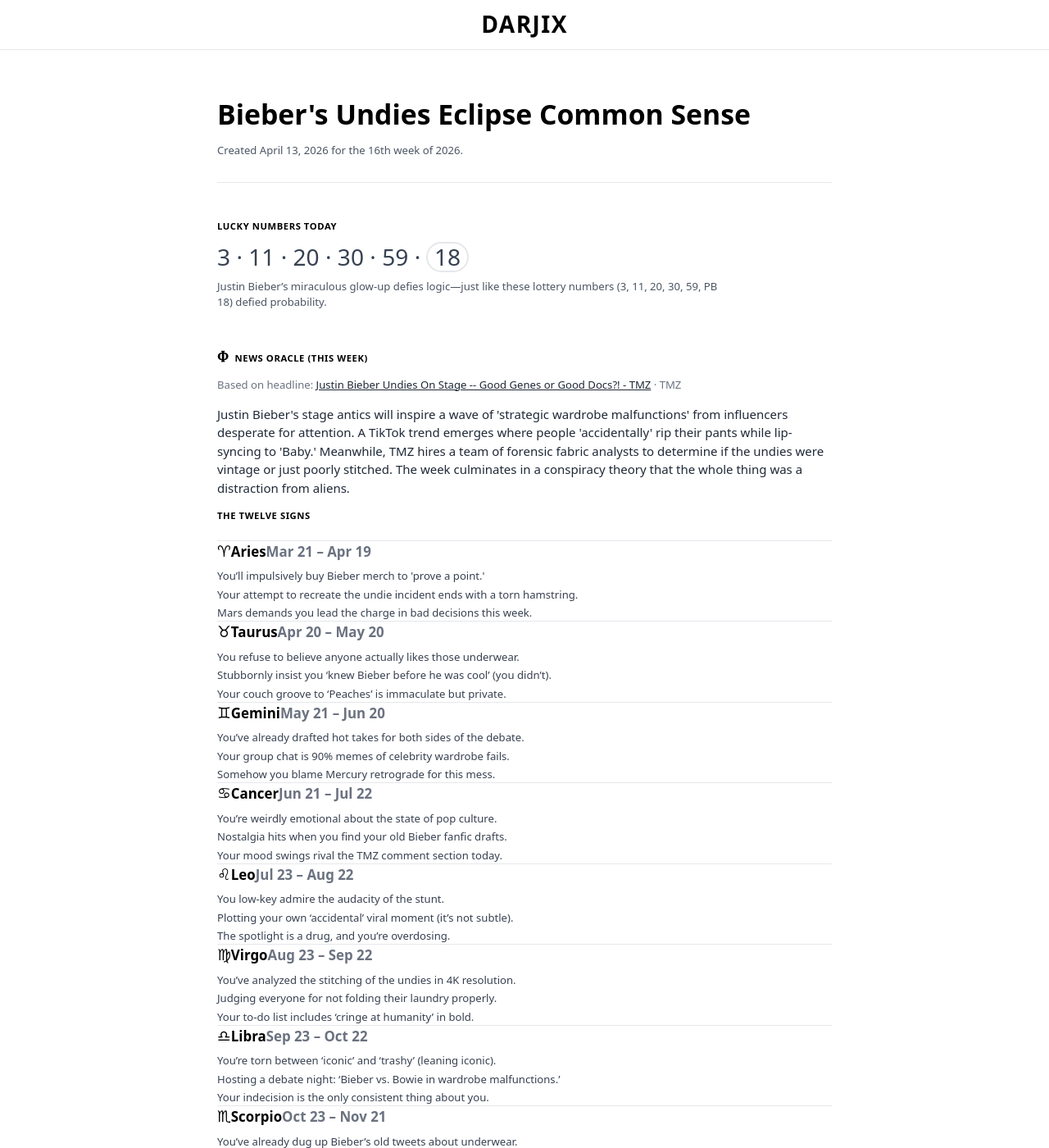
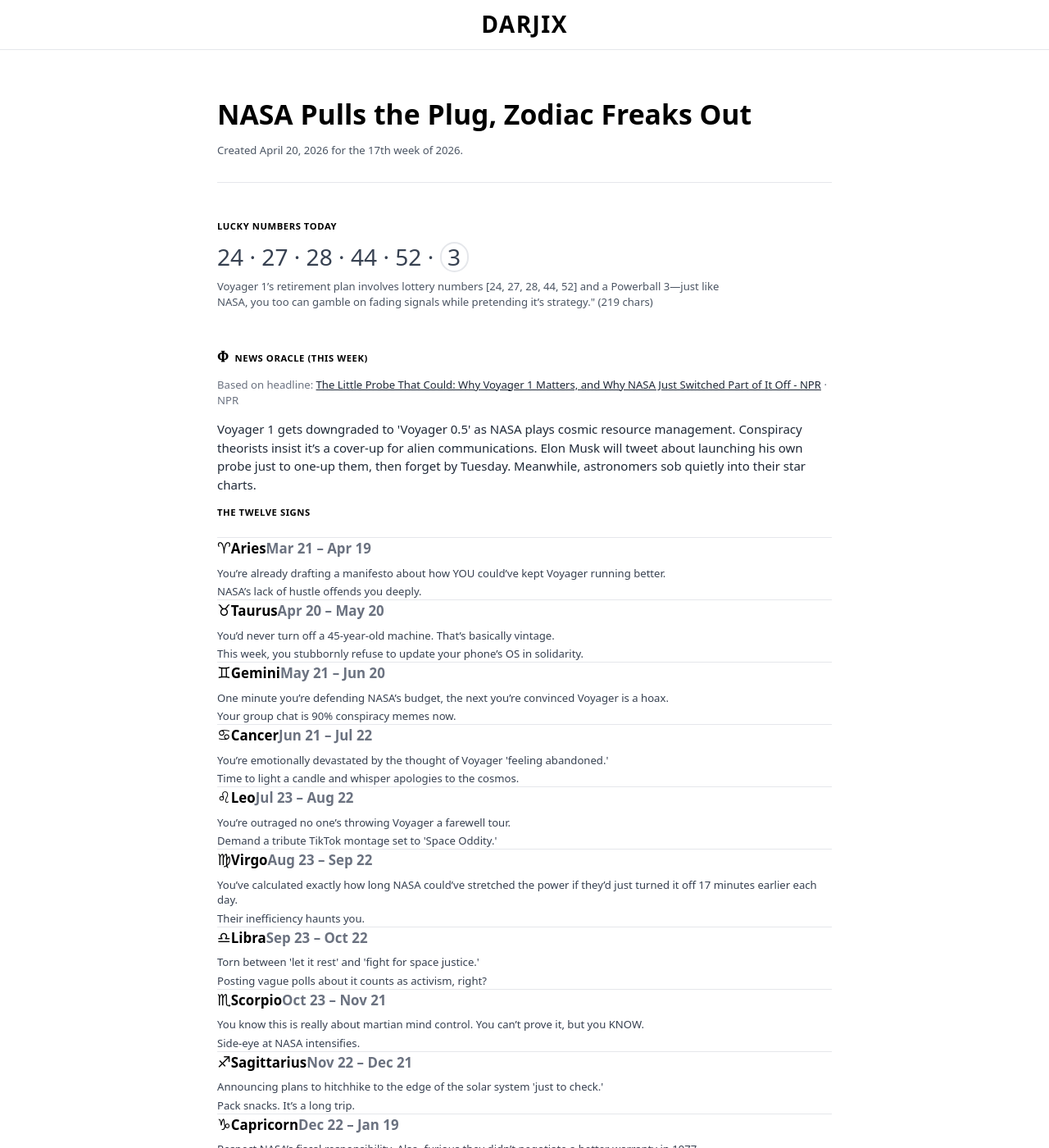
Before and after one commit to saldarji/darjix, a Jekyll site: the page built from horoscopes.html, in a window 1280 px wide and 1400 px high. Shown: the whole window at 82% size. Built offline with Jekyll 4.4.1, drawn with Linux system fonts in a browser that asks for light colours; some of the changed text lies outside the part shown.

Commit message:
🤖 Auto-update: Horoscopes - April 20, 2026

```diff
--- a/_data/horoscopes.json
+++ b/_data/horoscopes.json
@@ -1,110 +1,98 @@
 {
-  "page_title": "Bieber's Undies Eclipse Common Sense",
-  "week_start_iso": "2026-04-13",
-  "week_label": "April 13, 2026",
-  "date_caption": "Created April 13, 2026 for the 16th week of 2026.",
-  "generated_at_iso": "2026-04-13T10:27:35Z",
+  "page_title": "NASA Pulls the Plug, Zodiac Freaks Out",
+  "week_start_iso": "2026-04-20",
+  "week_label": "April 20, 2026",
+  "date_caption": "Created April 20, 2026 for the 17th week of 2026.",
+  "generated_at_iso": "2026-04-20T10:28:34Z",
   "news": {
-    "title": "Justin Bieber Undies On Stage -- Good Genes or Good Docs?! - TMZ",
-    "source": "TMZ",
-    "url": "https://www.tmz.com/2026/04/12/justin-bieber-good-genes-or-good-docs/"
+    "title": "The Little Probe That Could: Why Voyager 1 Matters, and Why NASA Just Switched Part of It Off - NPR",
+    "source": "NPR",
+    "url": "https://www.npr.org/2026/04/19/nx-s1-5789935/voyager-1-probe-nasa"
   },
-  "weekly_forecast": "Justin Bieber's stage antics will inspire a wave of 'strategic wardrobe malfunctions' from influencers desperate for attention. A TikTok trend emerges where people 'accidentally' rip their pants while lip-syncing to 'Baby.' Meanwhile, TMZ hires a team of forensic fabric analysts to determine if the undies were vintage or just poorly stitched. The week culminates in a conspiracy theory that the whole thing was a distraction from aliens.",
+  "weekly_forecast": "Voyager 1 gets downgraded to 'Voyager 0.5' as NASA plays cosmic resource management. Conspiracy theorists insist it’s a cover-up for alien communications. Elon Musk will tweet about launching his own probe just to one-up them, then forget by Tuesday. Meanwhile, astronomers sob quietly into their star charts.",
   "signs": [
     {
       "name": "Aries",
       "lines": [
-        "You’ll impulsively buy Bieber merch to 'prove a point.'",
-        "Your attempt to recreate the undie incident ends with a torn hamstring.",
-        "Mars demands you lead the charge in bad decisions this week."
+        "You’re already drafting a manifesto about how YOU could’ve kept Voyager running better.",
+        "NASA’s lack of hustle offends you deeply."
       ]
     },
     {
       "name": "Taurus",
       "lines": [
-        "You refuse to believe anyone actually likes those underwear.",
-        "Stubbornly insist you ‘knew Bieber before he was cool’ (you didn’t).",
-        "Your couch groove to ‘Peaches’ is immaculate but private."
+        "You’d never turn off a 45-year-old machine. That’s basically vintage.",
+        "This week, you stubbornly refuse to update your phone’s OS in solidarity."
       ]
     },
     {
       "name": "Gemini",
       "lines": [
-        "You’ve already drafted hot takes for both sides of the debate.",
-        "Your group chat is 90% memes of celebrity wardrobe fails.",
-        "Somehow you blame Mercury retrograde for this mess."
+        "One minute you’re defending NASA’s budget, the next you’re convinced Voyager is a hoax.",
+        "Your group chat is 90% conspiracy memes now."
       ]
     },
     {
       "name": "Cancer",
       "lines": [
-        "You’re weirdly emotional about the state of pop culture.",
-        "Nostalgia hits when you find your old Bieber fanfic drafts.",
-        "Your mood swings rival the TMZ comment section today."
+        "You’re emotionally devastated by the thought of Voyager 'feeling abandoned.'",
+        "Time to light a candle and whisper apologies to the cosmos."
       ]
     },
     {
       "name": "Leo",
       "lines": [
-        "You low-key admire the audacity of the stunt.",
-        "Plotting your own ‘accidental’ viral moment (it’s not subtle).",
-        "The spotlight is a drug, and you’re overdosing."
+        "You’re outraged no one’s throwing Voyager a farewell tour.",
+        "Demand a tribute TikTok montage set to 'Space Oddity.'"
       ]
     },
     {
       "name": "Virgo",
       "lines": [
-        "You’ve analyzed the stitching of the undies in 4K resolution.",
-        "Judging everyone for not folding their laundry properly.",
-        "Your to-do list includes ‘cringe at humanity’ in bold."
+        "You’ve calculated exactly how long NASA could’ve stretched the power if they’d just turned it off 17 minutes earlier each day.",
+        "Their inefficiency haunts you."
       ]
     },
     {
       "name": "Libra",
       "lines": [
-        "You’re torn between ‘iconic’ and ‘trashy’ (leaning iconic).",
-        "Hosting a debate night: ‘Bieber vs. Bowie in wardrobe malfunctions.’",
-        "Your indecision is the only consistent thing about you."
+        "Torn between 'let it rest' and 'fight for space justice.'",
+        "Posting vague polls about it counts as activism, right?"
       ]
     },
     {
       "name": "Scorpio",
       "lines": [
-        "You’ve already dug up Bieber’s old tweets about underwear.",
-        "Secretly enjoying the chaos like a soap opera.",
-        "Your intensity could power a small city this week."
+        "You know this is really about martian mind control. You can’t prove it, but you KNOW.",
+        "Side-eye at NASA intensifies."
       ]
     },
     {
       "name": "Sagittarius",
       "lines": [
-        "You’re booking a flight to wherever the next scandal erupts.",
-        "Your hot take is so hot it’s basically lava.",
-        "Wanderlust leads you to the weirdest corners of TikTok."
+        "Announcing plans to hitchhike to the edge of the solar system 'just to check.'",
+        "Pack snacks. It’s a long trip."
       ]
     },
     {
       "name": "Capricorn",
       "lines": [
-        "You’re calculating how much money this stunt generated.",
-        "Judging Bieber’s career trajectory like a corporate merger.",
-        "Your ambition today is to avoid this nonsense entirely."
+        "Respect NASA’s fiscal responsibility. Also, furious they didn’t negotiate a better warranty in 1977.",
+        "Excel spreadsheet titled 'Voyager ROI' open in the background."
       ]
     },
     {
       "name": "Aquarius",
       "lines": [
-        "You’re designing avant-garde undies ‘for the revolution.’",
-        "Your Twitter thread on celebrity spectacle is unintelligible but brilliant.",
-        "The collective cringe fuels your soul."
+        "Designing a Kickstarter to launch a new probe powered by 'good vibes.'",
+        "Backers get NFT star maps (non-refundable)."
       ]
     },
     {
       "name": "Pisces",
       "lines": [
-        "You’ve written a poem about the symbolism of ripped fabric.",
-        "Daydreaming about a world where pants are optional.",
-        "Your confusion is a lifestyle, not a phase."
+        "You’re convinced Voyager is sending coded messages through your dreams.",
+        "Spoiler: It’s just that weird pizza you ate."
       ]
     }
   ],
@@ -115,12 +103,12 @@
     "lucky_draw": "Powerball-style: five distinct 1–69 (sorted) plus one Powerball 1–26; snarky one-liner via same LLM."
   },
   "lucky_numbers": [
-    3,
-    11,
-    20,
-    30,
-    59,
-    18
+    24,
+    27,
+    28,
+    44,
+    52,
+    3
   ],
-  "lucky_numbers_comment": "Justin Bieber’s miraculous glow-up defies logic—just like these lottery numbers (3, 11, 20, 30, 59, PB 18) defied probability."
+  "lucky_numbers_comment": "Voyager 1’s retirement plan involves lottery numbers [24, 27, 28, 44, 52] and a Powerball 3—just like NASA, you too can gamble on fading signals while pretending it’s strategy.\" (219 chars)"
 }
```
